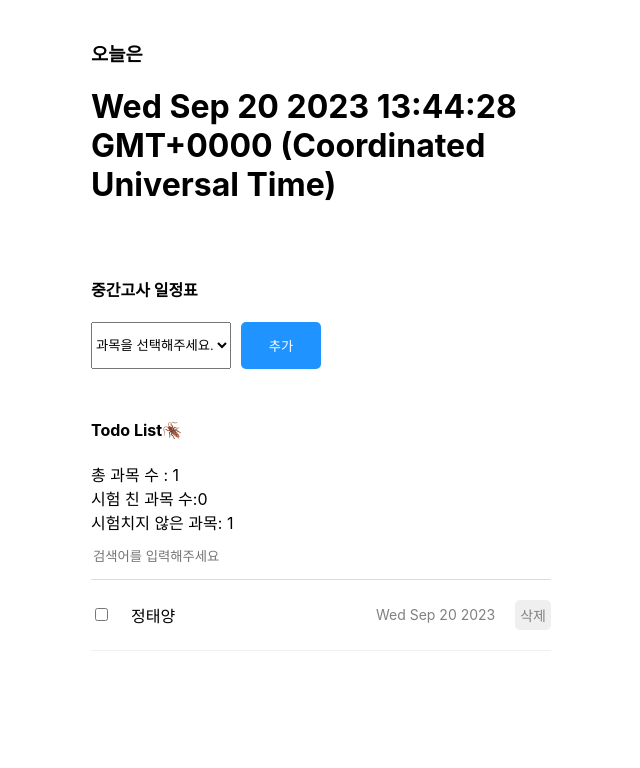
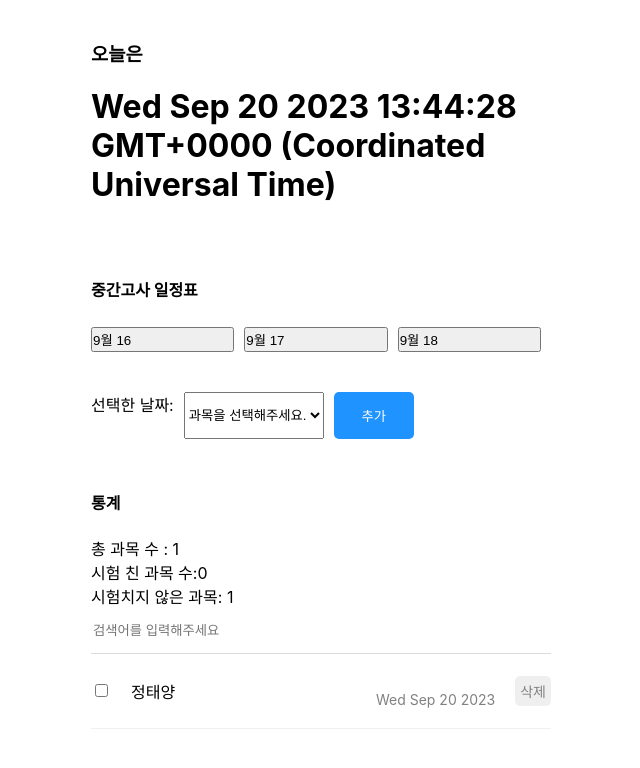
Before and after one commit to wxodi0/midterm_exam, a React (Create React App) app: page / in a window 1280 px wide. Shown: the top 768 px of the page, without its empty margins (319-959 px from the left). Built offline with nearby package versions, Linux system fonts and the light colour scheme.

Commit message:
Fix App&component

```diff
--- a/src/App.js
+++ b/src/App.js
@@ -1,6 +1,4 @@
-import logo from './logo.svg';
 import './App.css';
-import styled from 'styled-components';
 import React,{useMemo ,useCallback, useReducer, useRef } from 'react';
 import TodoEditor from './component/TodoEditor';
 import TodoList from './component/TodoList';
@@ -47,14 +45,14 @@ function App() {
   const [todo, dispatch] = useReducer(reducer,mockTodo);
   const idRef = useRef(3);
 
-  const onCreate = (content) => {
+  const onCreate = (content, selectedDate) => {
     dispatch({
-      type:"CREATE",
-      newItem : {
-        id : idRef.current,
+      type: "CREATE",
+      newItem: {
+        id: idRef.current,
         content,
-        isDone : false,
-        createDate : new Date().getTime(),
+        isDone: false,
+        createDate: selectedDate,
       }
     });
     idRef.current += 1;
--- a/src/component/TodoEditor.css
+++ b/src/component/TodoEditor.css
@@ -2,6 +2,17 @@
   width: 100%;
   display: flex;
   gap: 10px;
+}
+.dayList{
+  width: 100%;
+  display: flex;
+}
+.dayList button{
+  width: 200px;
+  padding-left: 0px;
+  margin: 5px 10px 40px 0px;
+  display: flex;
+
 }
 
 .TodoEditor input {
@@ -17,7 +28,7 @@
   border: 1px solid #1f93ff;
 }
 
-.TodoEditor button {
+.SubButton{
   cursor: pointer;
   width: 80px;
   height: 47px;
--- a/src/component/TodoEditor.js
+++ b/src/component/TodoEditor.js
@@ -1,28 +1,35 @@
-import { useContext,useState, useRef } from "react";
+import { useContext, useState, useRef } from "react";
 import { TodoDispatchContext } from "../App";
 import "./TodoEditor.css";
 
 const TodoEditor = ({}) => {
-  const {onCreate} = useContext(TodoDispatchContext);
+  const { onCreate } = useContext(TodoDispatchContext);
 
   const [content, setContent] = useState("");
+  const [selectedDate, setSelectedDate] = useState("");
   const inputRef = useRef();
 
   const onChangeContent = (e) => {
     setContent(e.target.value);
   }
 
+  const onSelectDate = (date) => {
+    setSelectedDate(date);
+  }
+
   const onSubmit = () => {
-    if(!content){
+    if (!content || selectedDate === "") {
       inputRef.current.focus();
+      alert("과목 및 날짜를 선택해주세요");
       return;
     }
-    onCreate(content);
+    onCreate({ content, selectedDate: new Date().getTime() });
     setContent("");
+    setSelectedDate("");
   }
 
   const onKeyDown = (e) => {
-    if(e.keyCode === 13){
+    if (e.keyCode === 13) {
       onSubmit();
     }
   }
@@ -30,17 +37,27 @@ const TodoEditor = ({}) => {
   return (
     <div className="TodoEditor">
       <h4>중간고사 일정표</h4>
+      <div>
+        <div className="dayList">
+          <button onClick={() => onSelectDate('9월 16')}>9월 16</button>
+          <button onClick={() => onSelectDate('9월 17')}>9월 17</button>
+          <button onClick={() => onSelectDate('9월 18')}>9월 18</button>
+        </div>
+      </div>
       <div className="editor_wrapper">
+        선택한 날짜: {selectedDate && <p>{selectedDate}</p>}
         <select ref={inputRef} value={content} onChange={onChangeContent} onKeyDown={onKeyDown}>
-          <option>과목을 선택해주세요.</option>
-          <option value={"사과"}>사과</option>
-          <option value={"바나나"}>바나나</option>
-          <option value={"복숭아"}>복숭아</option>
-          <option value={"eheh"}>포도</option>
+          <option value="">과목을 선택해주세요.</option>
+          <option value={"수학"}>수학</option>
+          <option value={"국어"}>국어</option>
+          <option value={"영어"}>영어</option>
+          <option value={"사회"}>사회</option>
+          <option value={"과학"}>과학</option>
         </select>
-        <button onClick={onSubmit}>추가</button>
+        <button className="SubButton" onClick={onSubmit}>추가</button>
       </div>
     </div>
   )
 }
+
 export default TodoEditor;
--- a/src/component/TodoItem.js
+++ b/src/component/TodoItem.js
@@ -1,9 +1,9 @@
-import React,{useContext} from 'react';
+import React, { useContext } from 'react';
 import { TodoDispatchContext } from '../App';
 import './TodoItem.css';
 
-const TodoItem = ({id, content, isDone, createDate}) => {
-  const {onUpdate , onDelete} = useContext(TodoDispatchContext);
+const TodoItem = ({ id, content, isDone, createDate, date }) => {
+  const { onUpdate, onDelete } = useContext(TodoDispatchContext);
 
   const onChangeCheckbox = () => {
     onUpdate(id);
@@ -21,6 +21,8 @@ const TodoItem = ({id, content, isDone, createDate}) => {
       </div>
       <div className={dateColClass}>{content}</div>
       <div className='date_col'>
+        {date && <p>{date}</p>} {/* 선택한 날짜가 있을 때만 표시 */}
+        <br />
         {new Date(createDate).toDateString()}
       </div>
       <div className='btn_col'>
--- a/src/component/TodoList.js
+++ b/src/component/TodoList.js
@@ -35,7 +35,7 @@ const TodoList = () => {
 
   return (
     <div className="TodoList">
-      <h4>Todo List🪳</h4>
+      <h4>통계</h4>
       <div>총 과목 수 : {totalCount}</div>
       <div>시험 친 과목 수:{doneCount}</div>
       <div>시험치지 않은 과목: {notDoneCount}</div>
```
